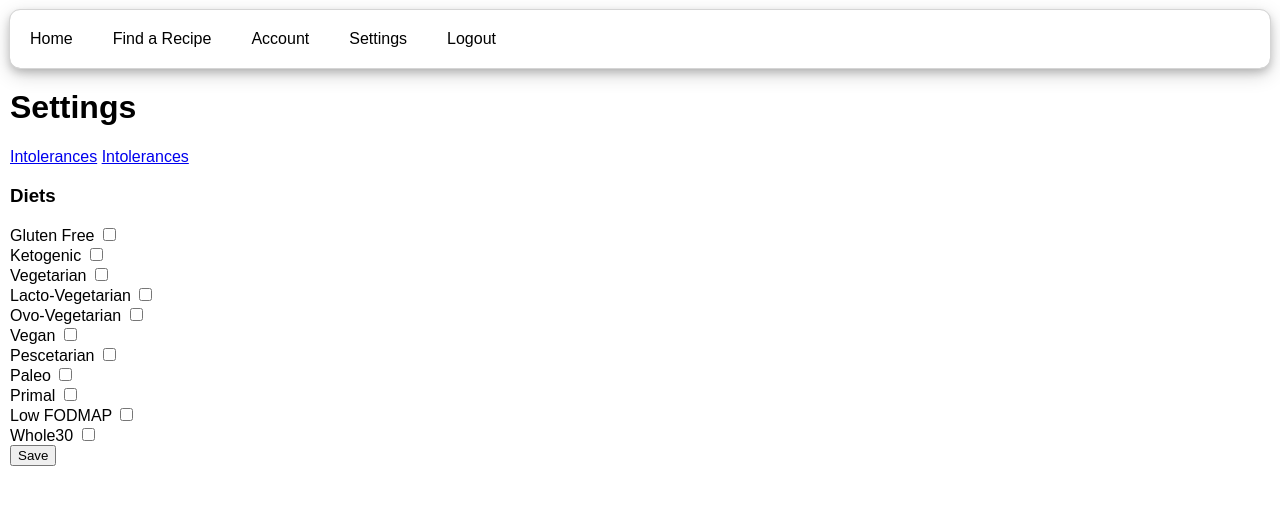
After one commit to mia19reynolds/ComputingProject2, a Flask app: page /settings/diets in a window 1280 px wide. The commit adds this page. Shown: the top 505 px of the page. Run offline with Flask 3, Linux system fonts and the light colour scheme; the visitor is signed in with stand-in values (Sample User, id 1); data that the repository does not hold is empty.

Commit message:
added diets setting

```diff
--- a/app.py
+++ b/app.py
@@ -370,10 +370,8 @@ def settingsIntolerances():
     activeUser = current_user.id
     print("Active User: ", activeUser)
     if request.method == 'POST':
-        print('Settings form submitted')
         intolerances = request.form.getlist('checkbox')
         intolerancesString = ','.join(intolerances)
-        print(intolerancesString)
         cursor = db.cursor()
         cursor.execute("UPDATE user_data SET intolerances = %s WHERE email = %s", (intolerancesString, activeUser))
         db.commit()
@@ -381,6 +379,22 @@ def settingsIntolerances():
         return "Settings Applied"
     elif request.method == 'GET':
         return render_template('intolerances.html')
+
+@app.route('/settings/diets', methods=['GET', 'POST'])
+@login_required
+def settingsDiets():
+    activeUser = current_user.id
+    print("Active User: ", activeUser)
+    if request.method == 'POST':
+        diets = request.form.getlist('checkbox')
+        dietsString = ','.join(diets)
+        cursor = db.cursor()
+        cursor.execute("UPDATE user_data SET diets = %s WHERE email = %s", (dietsString, activeUser))
+        db.commit()
+        cursor.close()
+        return "Settings Applied"
+    elif request.method == 'GET':
+        return render_template('diets.html')
 
 def readDatabase(reqCol, table, column, value):
     print('read:', reqCol, table, column, value)
--- /dev/null
+++ b/templates/diets.html
@@ -0,0 +1,40 @@
+{% extends "/settings.html" %}
+{% block options %}
+    <h3>Diets</h3>
+    <form method="post" action="{{ url_for('settingsDiets') }}">
+        <label for="Gluten Free">Gluten Free</label>
+        <input type="checkbox" value="Gluten Free" name="checkbox">
+        <br>
+        <label for="Ketogenic">Ketogenic</label>
+        <input type="checkbox" value="Ketogenic" name="checkbox">
+        <br>
+        <label for="Vegetarian">Vegetarian</label>
+        <input type="checkbox" value="Vegetarian" name="checkbox">
+        <br>
+        <label for="Lacto-Vegetarian">Lacto-Vegetarian</label>
+        <input type="checkbox" value="Lacto-Vegetarian" name="checkbox">
+        <br>
+        <label for="Ovo-Vegetarian">Ovo-Vegetarian</label>
+        <input type="checkbox" value="Ovo-Vegetarian" name="checkbox">
+        <br>
+        <label for="Vegan">Vegan</label>
+        <input type="checkbox" value="Vegan" name="checkbox">
+        <br>
+        <label for="Pescetarian">Pescetarian</label>
+        <input type="checkbox" value="Pescetarian" name="checkbox">
+        <br>
+        <label for="Paleo">Paleo</label>
+        <input type="checkbox" value="Paleo" name="checkbox">
+        <br>
+        <label for="Primal">Primal</label>
+        <input type="checkbox" value="Primal" name="checkbox">
+        <br>
+        <label for="Low FODMAP">Low FODMAP</label>
+        <input type="checkbox" value="Low FODMAP" name="checkbox">
+        <br>
+        <label for="Whole30">Whole30</label>
+        <input type="checkbox" value="Whole30" name="checkbox">
+        <br>
+        <button type="submit">Save</button>
+    </form>
+{% endblock %}
--- a/templates/settings.html
+++ b/templates/settings.html
@@ -5,6 +5,7 @@
     <h1>Settings</h1>
     <div id="settingsPages">
         <a href="{{ url_for('settingsIntolerances') }}">Intolerances</a>
+        <a href="{{ url_for('settingsDiets') }}">Intolerances</a>
     </div>
     <div id="options">
         {% block options %}{% endblock %}
```
